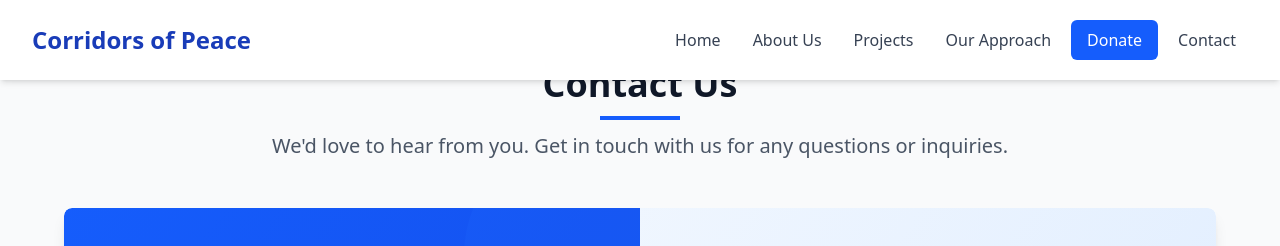
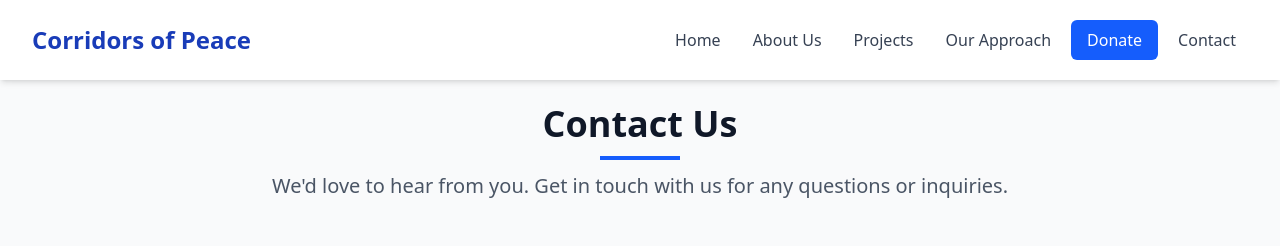
Before and after one commit to Moses-main/corridors_of_peace, a React (Vite) app: page /contact in a window 1280 px wide. Shown: the top 246 px of the page. Built offline with nearby package versions, Linux system fonts and the light colour scheme.

Commit message:
feat: add top margin to contact page header

```diff
--- a/src/pages/ContactPage.jsx
+++ b/src/pages/ContactPage.jsx
@@ -54,7 +54,7 @@ const ContactPage = () => {
         className="w-full py-12 md:py-16"
       >
         <div className="max-w-7xl mx-auto px-4 sm:px-6 lg:px-8 w-full">
-          <div className="text-center mb-8 md:mb-12">
+          <div className="text-center mt-10 mb-8 md:mb-12">
             <h1 className="text-3xl sm:text-4xl font-bold text-gray-900">
               Contact Us
             </h1>
```
